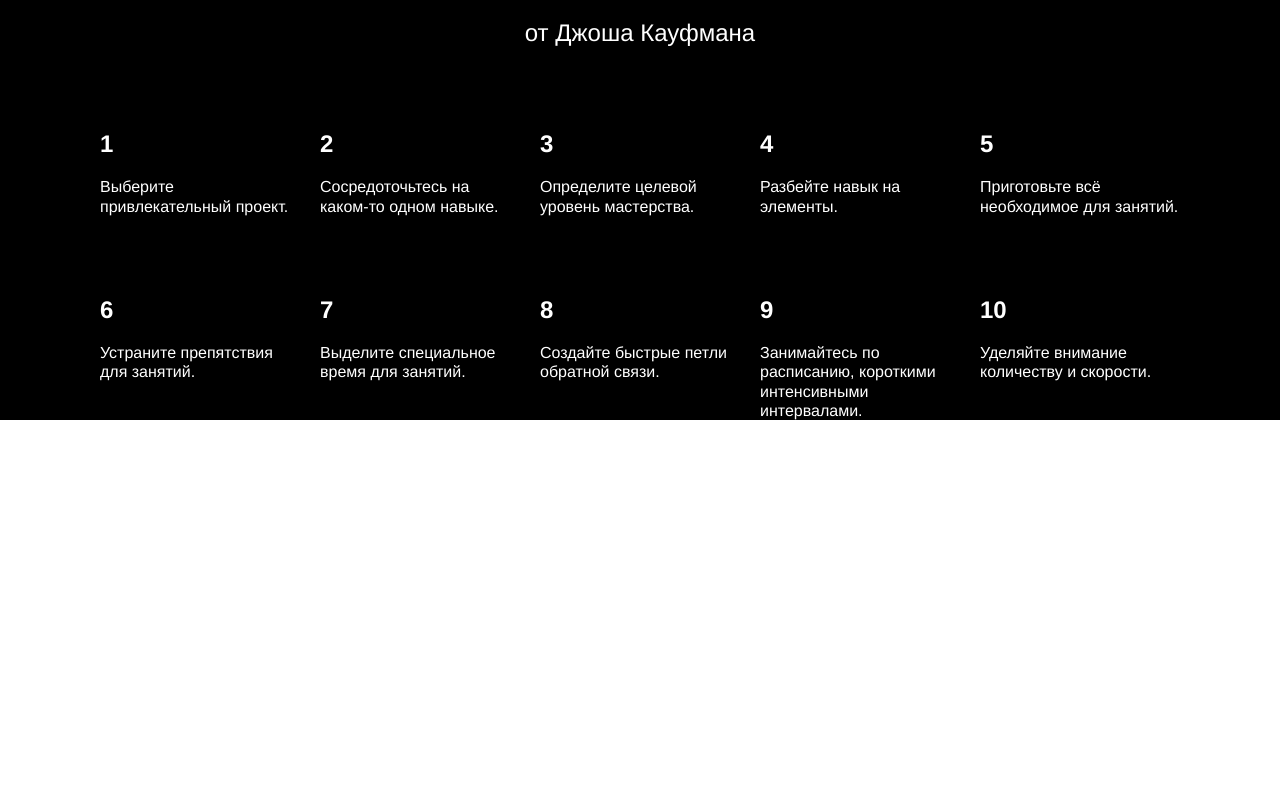
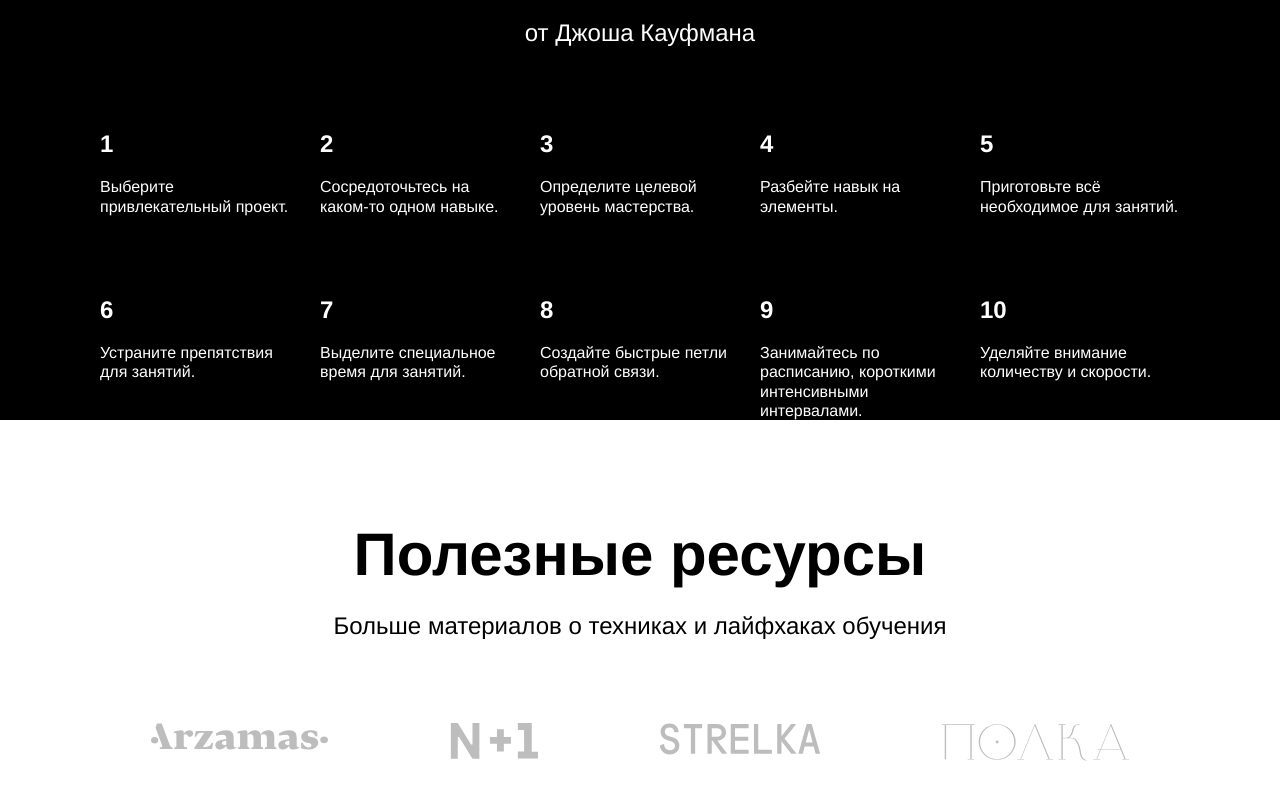
Before and after one commit to vladakoval/yap-static-layout, a plain HTML site: page index.html in a window 1280 px wide. Shown: the part 3131-3931 px from the top of the page. Before the commit the page ends 3551 px from the top, so only its background shows below. Drawn offline with Linux system fonts and the light colour scheme.

Commit message:
Добавлена секция resources

```diff
--- /dev/null
+++ b/blocks/resources/__logo-zone/resources__logo-zone.css
@@ -0,0 +1,6 @@
+.resources__logo-zone {
+  display: flex;
+  justify-content: space-around;
+  margin: 80px auto 217px auto;
+  width: 1100px;
+}
--- a/blocks/resources/resources.css
+++ b/blocks/resources/resources.css
@@ -0,0 +1,3 @@
+.resources {
+  padding-top: 100px;
+}
--- a/index.html
+++ b/index.html
@@ -206,10 +206,10 @@
               </p>
             </div>
             <div class="table__cell table__cell_theme_dark">
-              <h2 class="table__heading table__heading_theme_dark">
-                6
-              </h2>
-              <p class="table__text table__text_theme_dark">Устраните препятствия для занятий.</p>
+              <h2 class="table__heading table__heading_theme_dark">6</h2>
+              <p class="table__text table__text_theme_dark">
+                Устраните препятствия для занятий.
+              </p>
             </div>
             <div class="table__cell table__cell_theme_dark">
               <h2 class="table__heading table__heading_theme_dark">7</h2>
@@ -237,6 +237,18 @@
             </div>
           </div>
         </section>
+        <section class="resources">
+          <h1 class="section-title">Полезные ресурсы</h1>
+          <h2 class="section-subtitle">
+            Больше материалов о техниках и лайфхаках обучения
+          </h2>
+          <div class="resources__logo-zone">
+            <a class="resources__link" href="#"><img src="images/logo/resources-arzamas.svg" alt="Арзамас" /></a>
+            <a class="resources__link" href="#"><img src="images/logo/resources-n1.svg" alt="N1" /></a>
+            <a class="resources__link" href="#"><img src="images/logo/resources-strelka.svg" alt="Стрелка" /></a>
+            <a class="resources__link" href="#"><img src="images/logo/resources-polka.svg" alt="Полка" /></a>
+          </div>
+        </section>
       </main>
     </div>
   </body>
--- a/pages/index.css
+++ b/pages/index.css
@@ -10,6 +10,8 @@
 @import url(../blocks/digits/digits.css);
 @import url(../blocks/kaufman/kaufman.css);
 @import url(../blocks/resources/resources.css);
+@import url(../blocks/resources/__link/resources__link.css);
+@import url(../blocks/resources/__logo-zone/resources__logo-zone.css);
 @import url(../blocks/footer/footer.css);
 @import url(../blocks/logo/logo.css);
 @import url(../blocks/logo/logo_place_header/logo_place_header.css);
```
Also changed, not shown: blocks/resources/__link/resources__link.css (added).
